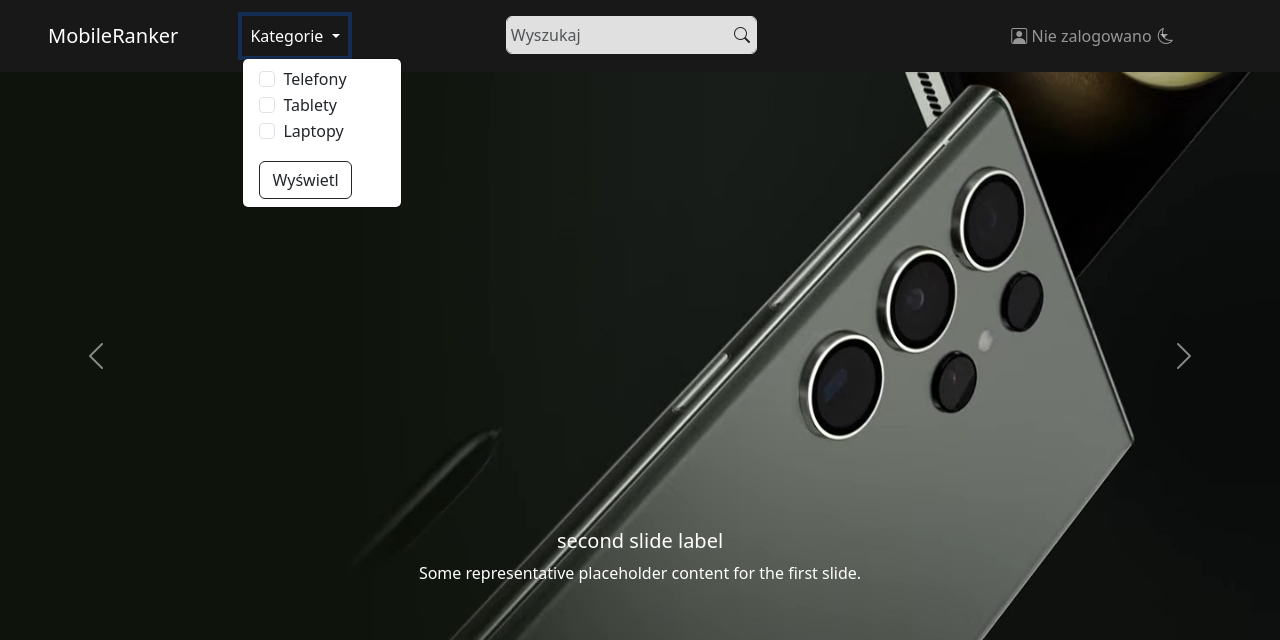
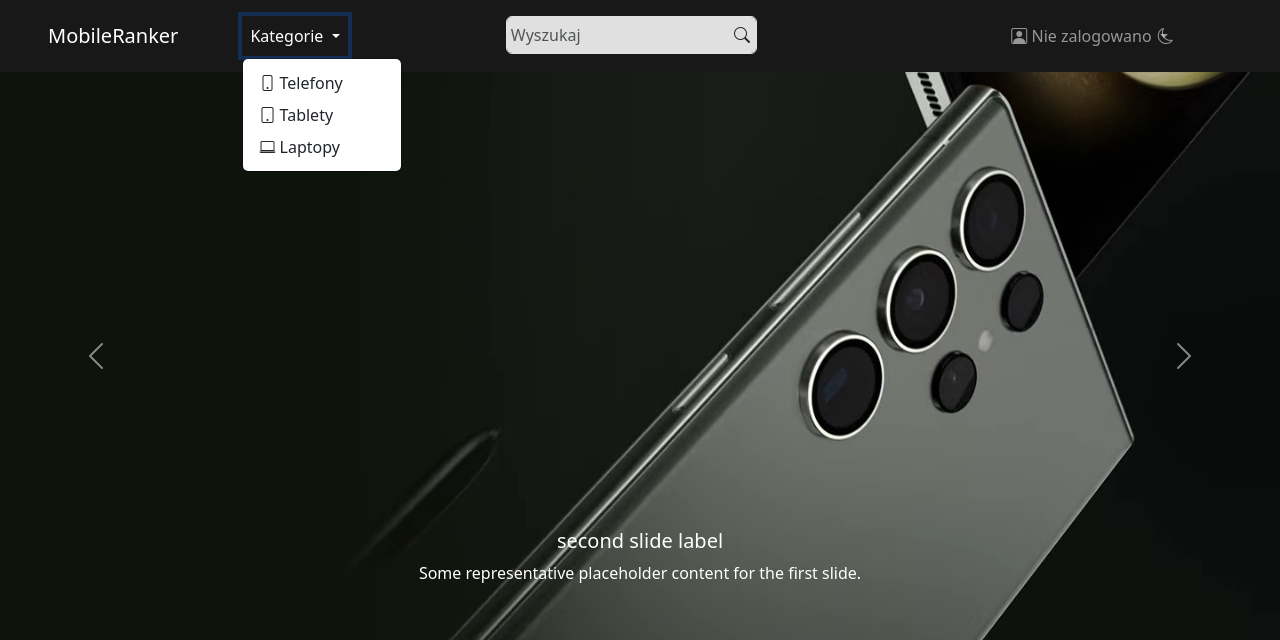
Before and after one commit to MarcinzNS/mdvos, a Django app: template templates/index.html in a window 1280 px wide, after a click on "Kategorie". Shown: the top 640 px of the page. Run offline with Django 4.2, Linux system fonts and the light colour scheme; the template is opened without the code that fills it, so the values that code supplies are empty.

Commit message:
Zmiana navbara kategoerie

```diff
--- a/templates/base.html
+++ b/templates/base.html
@@ -37,22 +37,9 @@
                 <li class="nav-item dropdown">
                   <a class="nav-link dropdown-toggle" href="#" data-bs-toggle="dropdown" role="button" aria-expanded="false" id="category" aria-haspopup="true"> Kategorie </a>
                   <div class="dropdown-menu" aria-labelledby="category px-3">
-                    <form action="{% url 'devices' %}" class="mx-3">
-                      {% csrf_token %}
-                      <div class="form-check m">
-                        <input type="checkbox" class="form-check-input" id="phone">
-                        <label class="form-check-label" for="phone">Telefony</label>
-                      </div>
-                      <div class="form-check">
-                        <input type="checkbox" class="form-check-input" id="phone">
-                        <label class="form-check-label" for="phone">Tablety</label>
-                      </div>
-                      <div class="form-check">
-                        <input type="checkbox" class="form-check-input" id="phone">
-                        <label class="form-check-label" for="phone">Laptopy</label>
-                      </div>
-                      <button type="submit" class="btn btn-outline-dark mt-3 mx-auto">Wyświetl</button>
-                    </form>
+                    <a class="dropdown-item" href="{% url 'devices' %}"><i class="bi bi-phone"></i> Telefony </a>
+                    <a class="dropdown-item" href="{% url 'devices' %}"><i class="bi bi-tablet"></i> Tablety </a>
+                    <a class="dropdown-item" href="{% url 'devices' %}"><i class="bi bi-laptop"></i> Laptopy </a>
                   </div>
                 </li>
               </ul>
```
